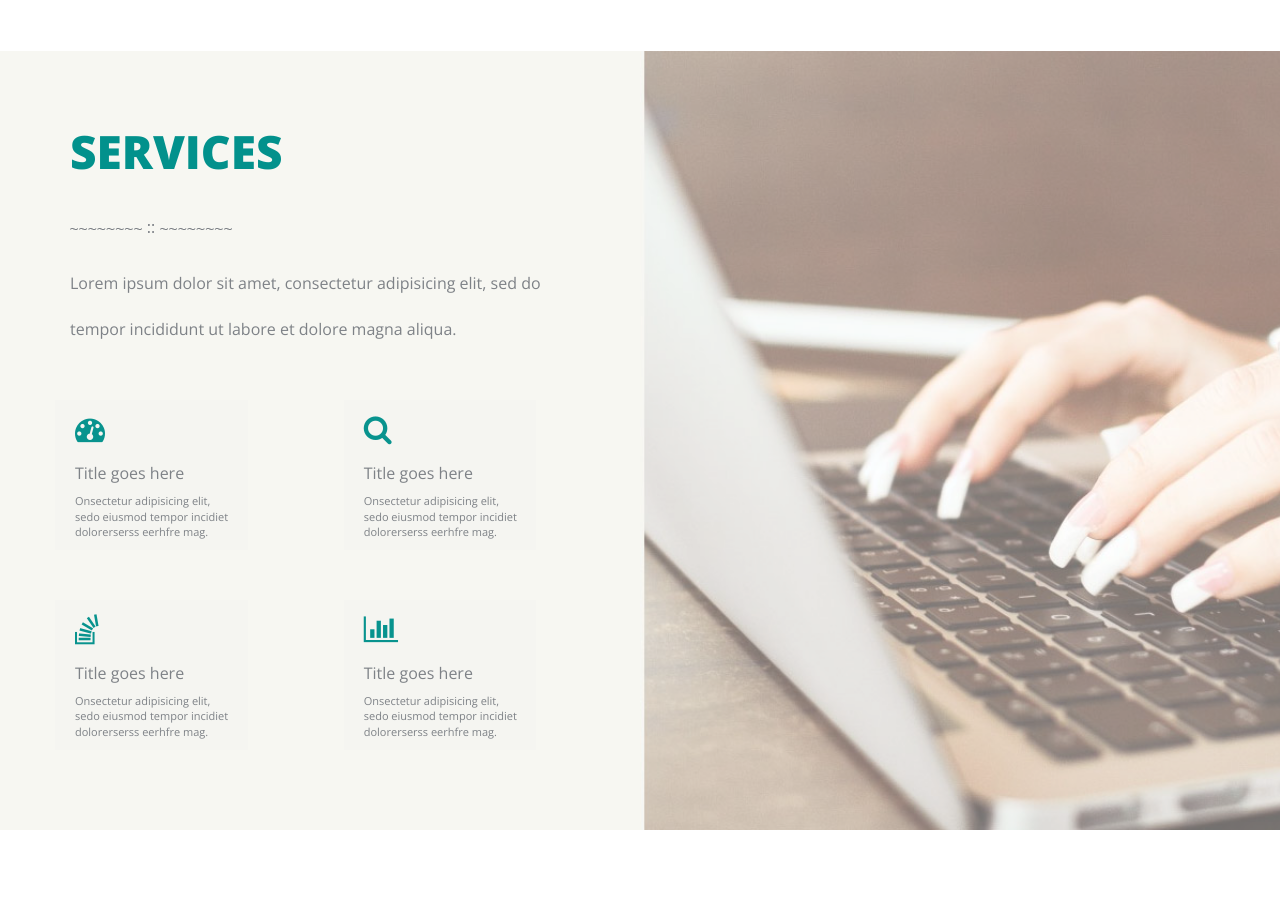
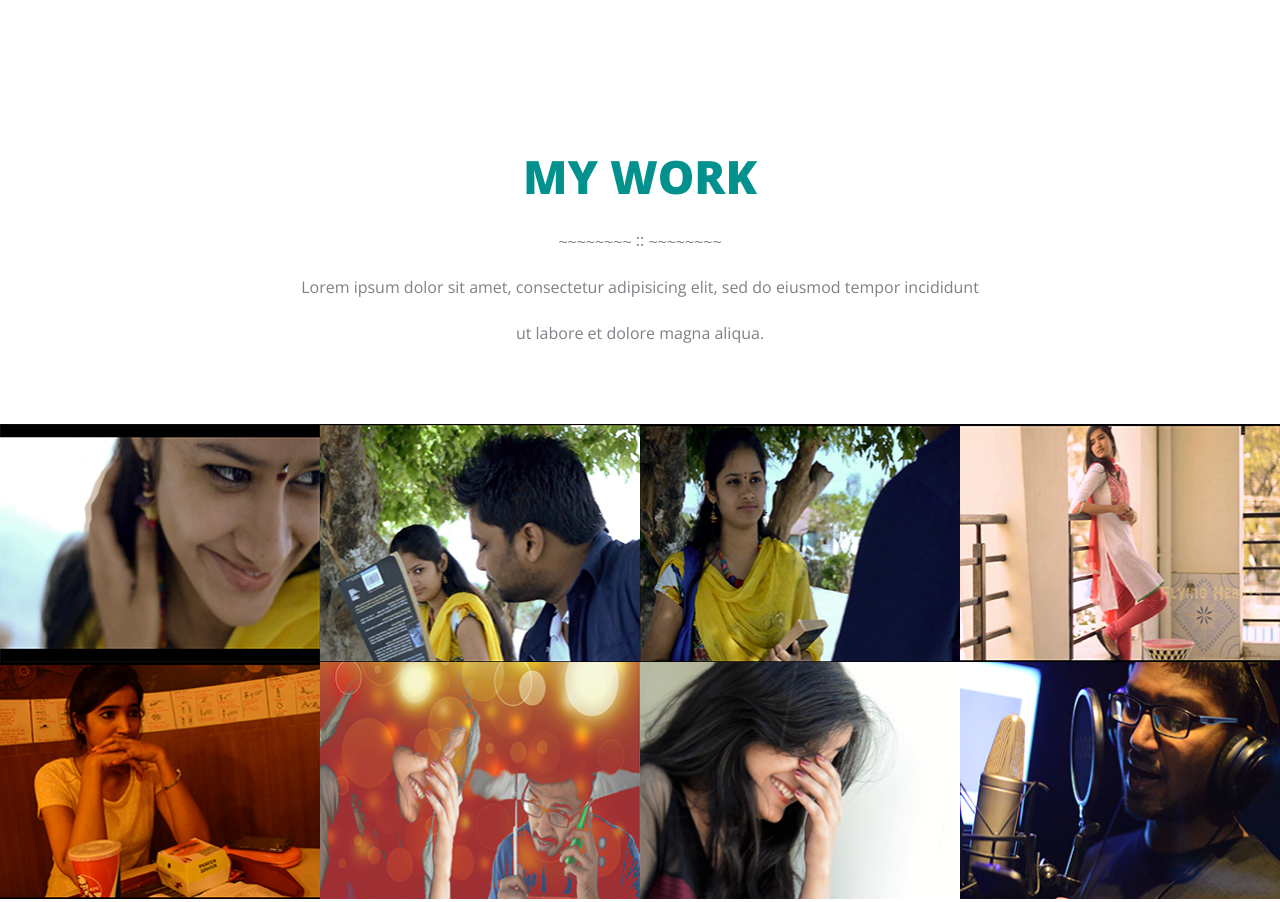
Before and after one commit to tfh7277/tfh7277.github.io, a plain HTML site: page index.html in a window 1280 px wide. Shown: the part 1400-2302 px from the top of the page. Drawn offline with nearby package versions, Linux system fonts and the light colour scheme.

Commit message:
Removed Services

```diff
--- a/index.html
+++ b/index.html
@@ -41,9 +41,9 @@
 					      <ul class="nav navbar-nav navbar-right">
 					        <li><a href="#sec1">Home</a></li>
 					        <li><a href="#sec2">about me</a></li>
-					        <li><a href="#sec3">services</a></li>
-					        <li><a href="#sec4">my work</a></li>
-					        <li><a href="#sec5">contact me</a></li>
+					        <li><a href="#sec3">my work</a></li>
+					        <li><a href="#sec4">contact us</a></li>
+
 					      </ul>
 					    </div><!-- /.navbar-collapse -->
 					  </div><!-- /.container-fluid -->
@@ -125,53 +125,10 @@
 
 	<!-- service section -->
 
-	<section class="service text-left" id="sec3">
-		<div class="container">
-			<div class="row">
-				<div class="service-overlay"></div>
-					<div class="col-md-12">
-						<h2>SERVICES</h2>
-						<img src="img/daag.png" alt="">
-
-						<p>Lorem ipsum dolor sit amet, consectetur adipisicing elit, sed do <br>
-						<br>
-							tempor incididunt ut labore et dolore magna aliqua.</p>
-					</div>
-					<div class="col-md-12 services">
-						<div class="col-md-2 single-service col-xs-6 col-sm-3">
-							<i class="fa fa-tachometer"></i>
-							<h3>Title goes here</h3>
-							<p>Onsectetur adipisicing elit, sedo eiusmod tempor incidiet dolorerserss eerhfre mag.</p>
-						</div>
-
-						<div class="col-md-2 col-md-push-1 single-service col-xs-6 col-sm-3">
-							<i class="fa fa-search"></i>
-							<h3>Title goes here</h3>
-							<p>Onsectetur adipisicing elit, sedo eiusmod tempor incidiet dolorerserss eerhfre mag.</p>
-						</div>
-					</div>
-
-					<div class="col-md-12  services bottom-services">
-
-						<div class="col-md-2 single-service col-sm-3 col-xs-6">
-							<i class="fa fa-stack-overflow"></i>
-							<h3>Title goes here</h3>
-							<p>Onsectetur adipisicing elit, sedo eiusmod tempor incidiet dolorerserss eerhfre mag.</p>
-						</div>
-
-						<div class="col-md-2 col-md-push-1 single-service col-sm-3 col-xs-6">
-							<i class="fa fa-bar-chart"></i>
-							<h3>Title goes here</h3>
-							<p>Onsectetur adipisicing elit, sedo eiusmod tempor incidiet dolorerserss eerhfre mag.</p>
-						</div>
-					</div>
-			</div>
-		</div>
-	</section><!-- about section ends -->
 
 	<!-- portfolio section -->
 
-	<section class="portfolio text-center" id="sec4">
+	<section class="portfolio text-center" id="sec3">
 		<div class="row portfolio-row">
 			<div class="portfolio-heading">
 				<h2>MY WORK</h2>
@@ -278,7 +235,7 @@
 		</div>
 	</section><!-- end of portfolio section -->
 
-	<section class="contact text-center" id="sec5">
+	<section class="contact text-center" id="sec4">
 		<div class="container">
 			<div class="row">
 				<article class="contact-heading">
```
